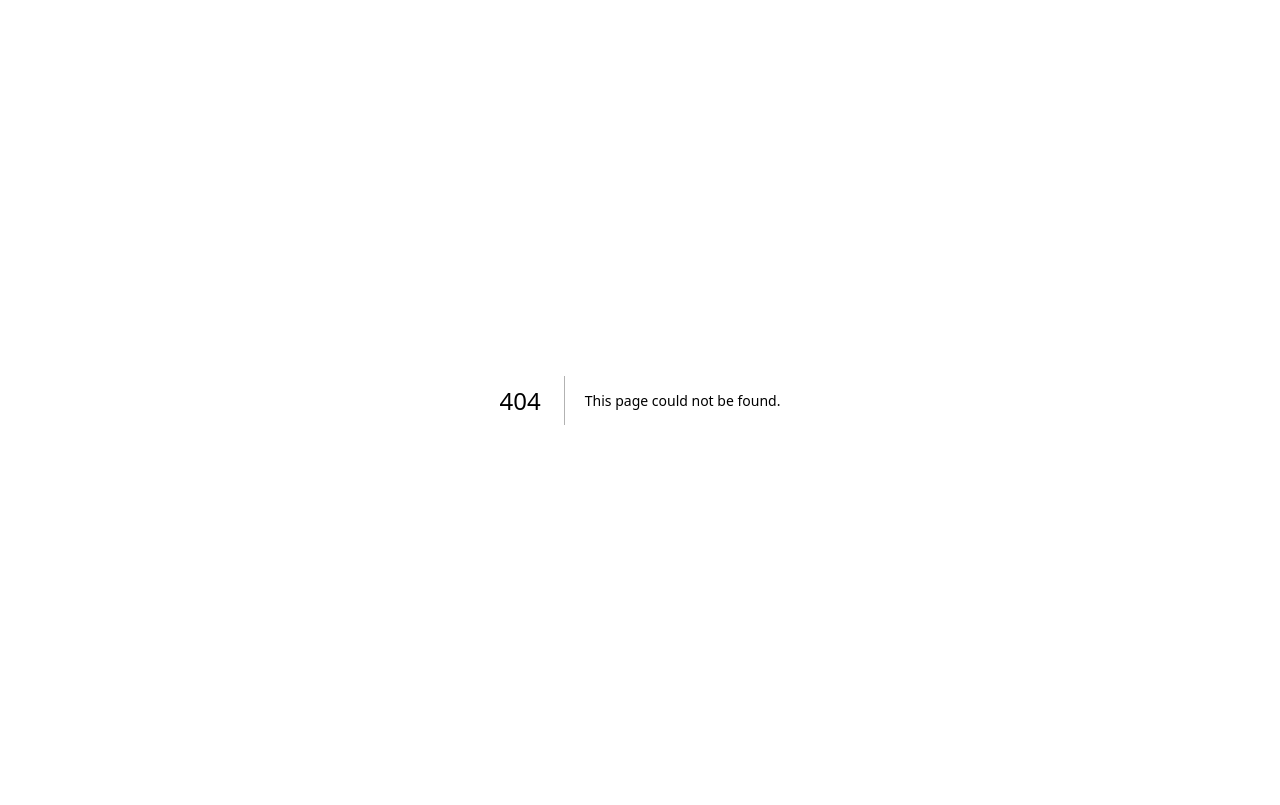
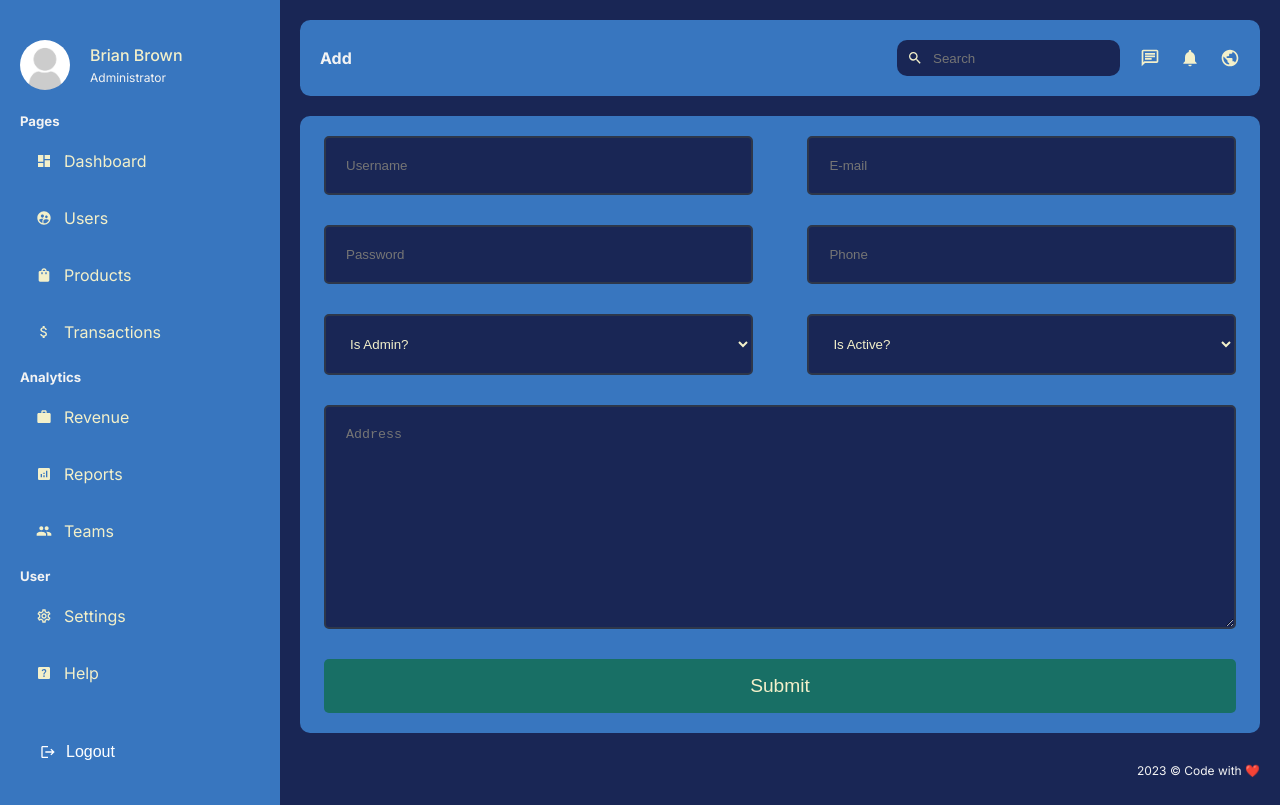
Before and after one commit to kimanh188/AdminDashboard, a Next.js app: page /dashboard/users/add in a window 1280 px wide. Before the commit this address had no page. Built offline with nearby package versions, Linux system fonts and the light colour scheme.

Commit message:
Added add-new-page for products and users

```diff
--- a/app/dashboard/products/page.jsx
+++ b/app/dashboard/products/page.jsx
@@ -10,7 +10,7 @@ const ProductsPage = () => {
       <div className={styles.top}>
         <Search placeholder="Search for a product" />
         <Link href="/dashboard/products/add">
-          <button className={styles.addButton}>Add New</button>
+          <button className={styles.addButton}>Add new product</button>
         </Link>
       </div>
       <table className={styles.table}>
--- /dev/null
+++ b/app/dashboard/users/add/page.jsx
@@ -0,0 +1,38 @@
+import styles from "@/app/ui/dashboard/users/addUser/addUser.module.css";
+
+const AddUserPage = () => {
+  return (
+    <div className={styles.container}>
+      <form className={styles.form}>
+        <input type="text" placeholder="Username" name="username" required />
+        <input type="email" placeholder="E-mail" name="email" required />
+        <input
+          type="password"
+          placeholder="Password"
+          name="password"
+          required
+        />
+        <input type="phone" placeholder="Phone" name="phone" />
+        <select name="isAdmin" id="isAdmin">
+          <option value={false}>Is Admin?</option>
+          <option value={true}>Yes</option>
+          <option value={false}>No</option>
+        </select>
+        <select name="isActive" id="isActive">
+          <option value={true}>Is Active?</option>
+          <option value={true}>Yes</option>
+          <option value={false}>No</option>
+        </select>
+        <textarea
+          name="address"
+          id="address"
+          rows="12"
+          placeholder="Address"
+        ></textarea>
+        <button type="submit">Submit</button>
+      </form>
+    </div>
+  );
+};
+
+export default AddUserPage;
--- /dev/null
+++ b/app/ui/dashboard/products/addProduct/addProduct.module.css
@@ -0,0 +1,47 @@
+.container {
+  background-color: var(--bgSoft);
+  padding: 1.25rem 1.5rem;
+  border-radius: 0.625rem;
+  margin-top: 1.25rem;
+}
+
+.form {
+  display: flex;
+  flex-wrap: wrap;
+  justify-content: space-between;
+}
+
+.form input,
+.form textarea,
+.form select {
+  padding: 1.25rem;
+  background-color: var(--bg);
+  color: var(--text);
+  border: 2px solid var(--dark-grey);
+  border-radius: 5px;
+  margin-bottom: 1.875rem;
+}
+
+.form input,
+.form select {
+  width: 47%;
+}
+
+.form textarea {
+  width: 100%;
+}
+
+.form button {
+  width: 100%;
+  font-size: larger;
+  padding: 1rem;
+  background-color: var(--green);
+  color: var(--text);
+  border: none;
+  border-radius: 5px;
+  cursor: pointer;
+}
+
+.form button:hover {
+  background-color: var(--bg-navbar-hover);
+}
--- a/app/ui/dashboard/products/products.module.css
+++ b/app/ui/dashboard/products/products.module.css
@@ -13,7 +13,7 @@
 
 .addButton {
   padding: 0.625rem;
-  background-color: #5d57c9;
+  background-color: var(--btn-add);
   color: var(--text);
   border: none;
   border-radius: 5px;
--- a/app/ui/dashboard/searchComponent/search.module.css
+++ b/app/ui/dashboard/searchComponent/search.module.css
@@ -2,7 +2,7 @@
   display: flex;
   align-items: center;
   gap: 10px;
-  background-color: #2e374a;
+  background-color: var(--dark-grey);
   padding: 10px;
   border-radius: 10px;
   width: max-content;
--- /dev/null
+++ b/app/ui/dashboard/users/addUser/addUser.module.css
@@ -0,0 +1,47 @@
+.container {
+  background-color: var(--bgSoft);
+  padding: 1.25rem 1.5rem;
+  border-radius: 0.625rem;
+  margin-top: 1.25rem;
+}
+
+.form {
+  display: flex;
+  flex-wrap: wrap;
+  justify-content: space-between;
+}
+
+.form input,
+.form textarea,
+.form select {
+  padding: 1.25rem;
+  background-color: var(--bg);
+  color: var(--text);
+  border: 2px solid var(--dark-grey);
+  border-radius: 5px;
+  margin-bottom: 1.875rem;
+}
+
+.form input,
+.form select {
+  width: 47%;
+}
+
+.form textarea {
+  width: 100%;
+}
+
+.form button {
+  width: 100%;
+  font-size: larger;
+  padding: 1rem;
+  background-color: var(--green);
+  color: var(--text);
+  border: none;
+  border-radius: 5px;
+  cursor: pointer;
+}
+
+.form button:hover {
+  background-color: var(--bg-navbar-hover);
+}
--- a/app/ui/globals.css
+++ b/app/ui/globals.css
@@ -11,9 +11,10 @@
   --textSoft: #f3f3f3;
   --bg-navbar-hover: #39a7ff;
   --btn-add: #655dbb;
-  --green: #8eac50;
+  --green: #186f65;
   --yellow: #cfb997;
   --red: #f05941;
+  --dark-grey: #2e374a;
 }
 
 body {
```
Also changed, not shown: app/dashboard/products/add/page.jsx (added, +31 -0 lines).
